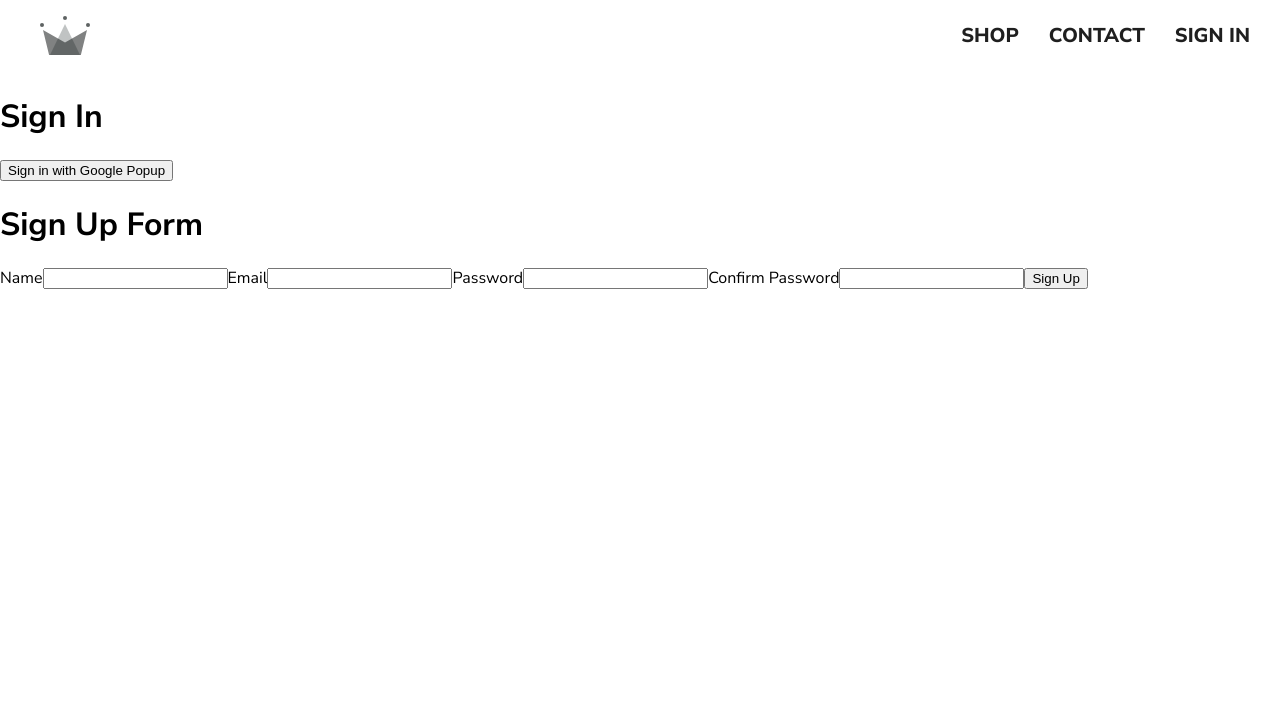
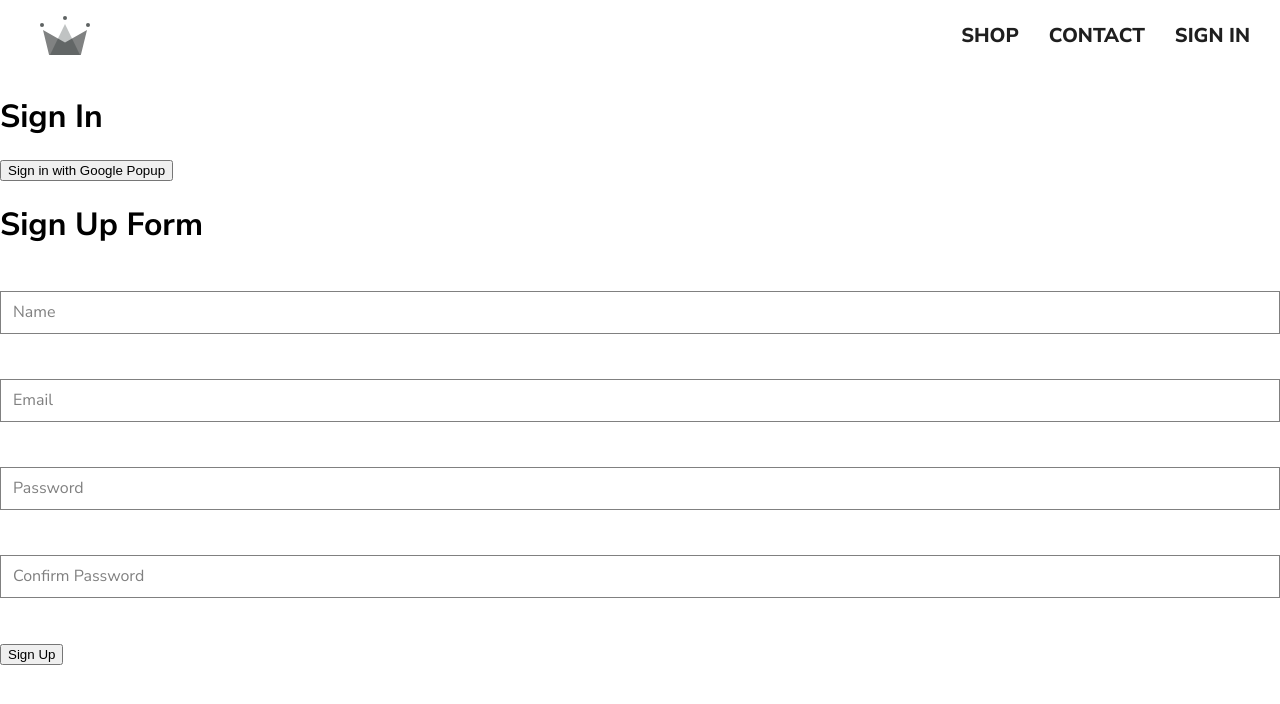
Before and after one commit to weekendatchewie/crown-shop, a React (Create React App) app: page /sign-in in a window 1280 px wide. Shown: the top 704 px of the page. Built offline with nearby package versions, Linux system fonts and the light colour scheme.

Commit message:
form input component

```diff
--- /dev/null
+++ b/src/components/form-input/form-input.component.jsx
@@ -0,0 +1,18 @@
+import "./form-input.styles.scss";
+
+function FormInput({label, ...otherProps}) {
+    return (
+        <div className="group">
+
+            <input className={`${otherProps.value.length ? 'input-complete' : ""} form-input`} {...otherProps} />
+
+            {label &&
+                <label className={`${otherProps.value.length ? 'shrink' : ""} form-input-label`}>
+                    {label}
+                </label>
+            }
+        </div>
+    );
+}
+
+export default FormInput;
--- /dev/null
+++ b/src/components/form-input/form-input.styles.scss
@@ -0,0 +1,66 @@
+@import "src/assets/globale.styles";
+
+$sub-color: grey;
+$main-color: black;
+
+@mixin shrinkLabel {
+  top: -8px;
+  font-size: 12px;
+  color: $blue-light;
+  font-weight: bold;
+}
+
+.group {
+  position: relative;
+  margin: 45px 0;
+
+  .form-input {
+    background: none;
+    background-color: white;
+    color: $sub-color;
+    font-size: 18px;
+    padding: 10px 10px 10px 5px;
+    display: block;
+    width: 100%;
+    border-radius: 0;
+    border: 1.5px solid $sub-color;
+    margin: 25px 0;
+    transition: 500ms ease border-color;
+
+    &:focus {
+      outline: none;
+      border: 2.5px solid $blue-light;
+    }
+
+    &:focus ~ .form-input-label {
+      @include shrinkLabel();
+    }
+  }
+
+  input[type='password'] {
+    letter-spacing: 0.3em;
+  }
+
+  .input-complete {
+    border: 2.5px solid $blue-light;
+  }
+
+  .form-input-label {
+    color: $sub-color;
+    font-size: 16px;
+    background-color: white;
+    font-weight: normal;
+    position: absolute;
+    pointer-events: none;
+    left: 5px;
+    top: 10px;
+    transition: 300ms ease all;
+    margin-left: 5px;
+    padding: 0 3px;
+
+    &.shrink {
+      @include shrinkLabel();
+    }
+
+  }
+}
--- a/src/components/signup-form/signup-form.component.jsx
+++ b/src/components/signup-form/signup-form.component.jsx
@@ -1,5 +1,6 @@
-import React, {useState} from 'react';
+import {useState} from 'react';
 import {createAuthUserWithEmailAndPassword, createUserDocumentFromAuth} from "../../utils/firebase/firebase.utils";
+import FormInput from "../form-input/form-input.component";
 
 const defaultFormFields = {
     displayName: '',
@@ -12,14 +13,14 @@
 
     const [formFields, setFormFields] = useState(defaultFormFields)
 
-    const { displayName, email, password, confirmPassword } = formFields
+    const {displayName, email, password, confirmPassword} = formFields
 
     const resetForm = () => {
         setFormFields(defaultFormFields)
     }
 
     const handleChange = event => {
-        const { name, value } = event.target
+        const {name, value} = event.target
 
         setFormFields({...formFields, [name]: value})
     }
@@ -27,21 +28,21 @@
     const handleSubmit = async event => {
         event.preventDefault()
 
-        if(password !== confirmPassword) {
+        if (password !== confirmPassword) {
             alert('Passwords do not match');
             return;
         }
 
         try {
-            const { user } = await createAuthUserWithEmailAndPassword(email, password)
+            const {user} = await createAuthUserWithEmailAndPassword(email, password)
 
-            await  createUserDocumentFromAuth(user, { displayName })
+            await createUserDocumentFromAuth(user, {displayName})
 
             resetForm()
 
         } catch (error) {
 
-            if(error.code === 'auth/email-already-in-use') {
+            if (error.code === 'auth/email-already-in-use') {
                 alert('Email already exists')
             }
 
@@ -55,32 +56,36 @@
 
             <form onSubmit={handleSubmit}>
 
-                <label>Name</label>
-                <input type="text"
+                <FormInput
+                    label='Name'
+                    type="text"
                     required
                     onChange={handleChange}
                     name='displayName'
                     value={displayName}
                 />
 
-                <label>Email</label>
-                <input type="email"
+                <FormInput
+                    label='Email'
+                    type="email"
                     required
                     onChange={handleChange}
                     name='email'
                     value={email}
                 />
 
-                <label>Password</label>
-                <input type="password"
+                <FormInput
+                    label='Password'
+                    type="password"
                     required
                     onChange={handleChange}
                     name='password'
                     value={password}
                 />
 
-                <label>Confirm Password</label>
-                <input type="password"
+                <FormInput
+                    label='Confirm Password'
+                    type="password"
                     required
                     onChange={handleChange}
                     name='confirmPassword'
```
Lines whose indentation alone changed are shown as unchanged.
